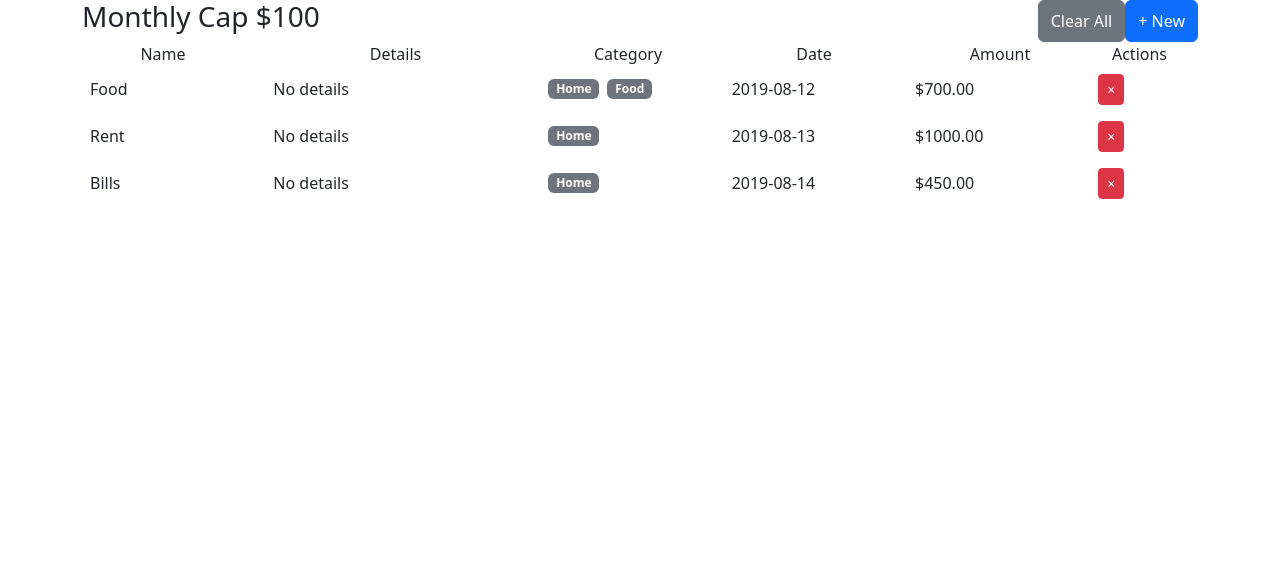
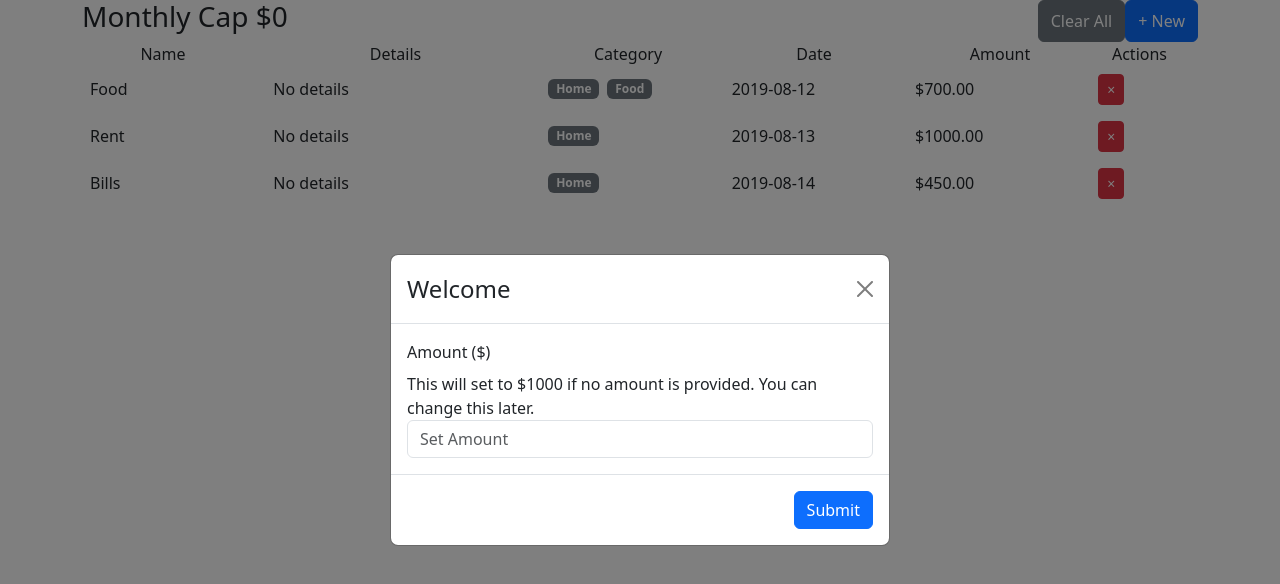
Before and after one commit to rachelwong/expenser-ts, a React (Create React App) app: page / in a window 1280 px wide. Shown: the top 584 px of the page. Built offline with nearby package versions, Linux system fonts and the light colour scheme.

Commit message:
feat: added update monthCap function modal

```diff
--- a/src/components/Expenser.tsx
+++ b/src/components/Expenser.tsx
@@ -1,17 +1,22 @@
-import React, { useEffect } from 'react'
+import React, { useEffect, useState } from 'react'
 import { useExpenseContext } from '../context/ExpenseContext'
 import baseExpenses from '../data/baseExpenses.json'
 import { Stack, Row, Col, Button, Container } from 'react-bootstrap'
 import ExpenseItem from './ExpenseItem'
+import MonthCapForm from './MonthCapForm'
 
 const Expenser = () => {
   const { expenseItems, setExpenseItems, monthCap, setMaxExpenses, openModal, clearExpenses } = useExpenseContext();
+  const [monthCapFormStatus , setMonthCapFormStatus] = useState<boolean>(false)
+
   useEffect(() => {
     if (!expenseItems || !expenseItems.length) setExpenseItems(baseExpenses)
-    if (!monthCap) setMaxExpenses(100)
+    if (!monthCap) setMonthCapFormStatus(true)
   })
+
   return (
     <Container>
+      <MonthCapForm status={monthCapFormStatus} setStatus={ setMonthCapFormStatus } />
       <Stack>
         <Row>
           <Col>
--- a/src/components/ModalForm.tsx
+++ b/src/components/ModalForm.tsx
@@ -3,11 +3,11 @@ import { Modal, Button, Form } from 'react-bootstrap'
 import { useExpenseContext } from '../context/ExpenseContext'
 import { IExpenseItem } from '../interfaces/IExpense'
 
-type ModalProps = {
+type ModalFormProps = {
   status: boolean
 }
 
-const ModalForm = ({ status }: ModalProps) => {
+const ModalForm = ({ status }: ModalFormProps) => {
   const { closeModal, expenseItems, addExpenseItem } = useExpenseContext();
   const newId = Number(expenseItems.length) + 1
   const initialState = { id: newId, name: '', amount: 0, category: [], comment: '', date: ''}
--- /dev/null
+++ b/src/components/MonthCapForm.tsx
@@ -0,0 +1,44 @@
+import React, { useState } from 'react'
+import { Modal, Form, Button } from 'react-bootstrap'
+import { useExpenseContext } from '../context/ExpenseContext'
+
+type MonthCapFormProps = {
+  status: boolean
+  setStatus: (value: boolean) => void
+}
+
+const MonthCapForm = ({ status, setStatus }: MonthCapFormProps) => {
+  const { setMaxExpenses } = useExpenseContext()
+  const [amount, setAmount] = useState<number>(0)
+
+  const handleSubmit = () => {
+    setMaxExpenses(amount)
+    setStatus(false)
+  }
+  const handleClose = () => {
+    setMaxExpenses(1000)
+    setStatus(false);
+  }
+
+  return (
+    <Modal centered show={status} onHide={ handleClose }>
+      <Modal.Header closeButton>
+        <Modal.Title>Welcome</Modal.Title>
+      </Modal.Header>
+      <Modal.Body>
+        <Form>
+          <Form.Group controlId='monthInput'>
+            <Form.Label>Amount ($)</Form.Label>
+            <p className="m-0 text-caption">This will set to $1000 if no amount is provided. You can change this later.</p>
+            <Form.Control type="number" placeholder="Set Amount" onChange={(evt) => setAmount(parseInt(evt.target.value))} />
+          </Form.Group>
+        </Form>
+      </Modal.Body>
+      <Modal.Footer>
+        <Button variant='primary' onClick={ handleSubmit }>Submit</Button>
+      </Modal.Footer>
+    </Modal>
+  )
+}
+
+export default MonthCapForm
```
